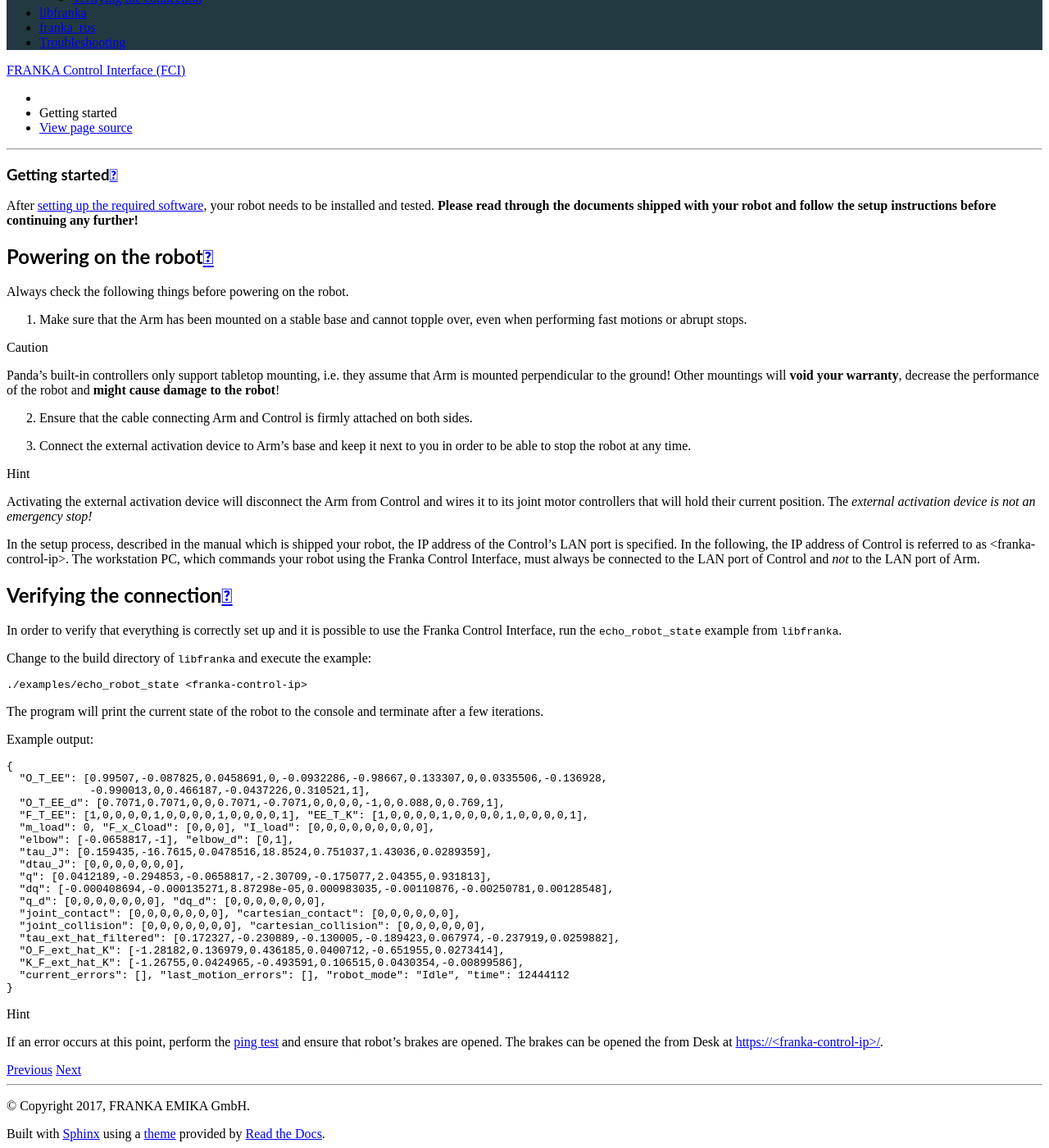
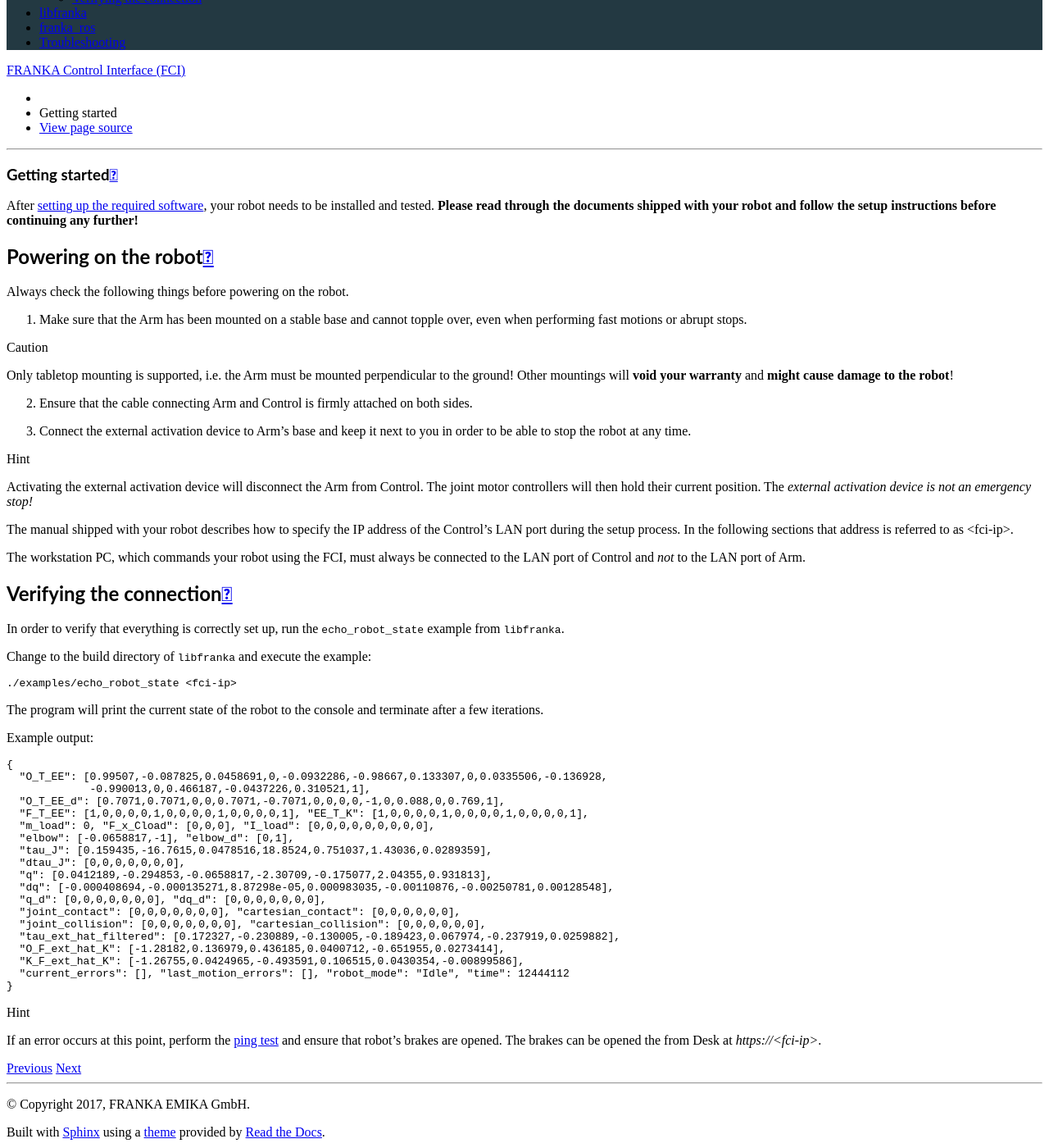
Before and after one commit to frankaemika/docs, a Sphinx documentation site: the page built from source/tutorial.rst, in a window 1280 px wide and 1400 px high, scrolled down 213 px. Shown: the whole window at 82% size. Built offline with Sphinx 7.4.7 and the Read the Docs theme 2.0.0, drawn with Linux system fonts in a browser that asks for light colours.

Commit message:
updates to tutorial.rst

```diff
--- a/source/tutorial.rst
+++ b/source/tutorial.rst
@@ -15,38 +15,38 @@
    when performing fast motions or abrupt stops.
 
 .. caution::
-   Panda's built-in controllers only support tabletop mounting, i.e. they assume that Arm is
-   mounted perpendicular to the ground! Other mountings will **void your warranty**, decrease the
-   performance of the robot and **might cause damage to the robot**!
+   Only tabletop mounting is supported, i.e. the Arm must be mounted perpendicular to the
+   ground! Other mountings will **void your warranty** and **might cause damage
+   to the robot**!
 
 2. Ensure that the cable connecting Arm and Control is firmly attached on both sides.
 3. Connect the external activation device to Arm's base and keep it next to you in order to be
    able to stop the robot at any time.
 
 .. hint::
-   Activating the external activation device will disconnect the Arm from Control and
-   wires it to its joint motor controllers that will hold their current position.
+   Activating the external activation device will disconnect the Arm from Control.
+   The joint motor controllers will then hold their current position.
    The *external activation device is not an emergency stop!*
 
+The manual shipped with your robot describes how to specify the IP address of the Control's
+LAN port during the setup process. In the following sections that address is referred to
+as <fci-ip>.
 
-In the setup process, described in the manual which is shipped your robot, the IP address of
-the Control's LAN port is specified. In the following, the IP address of Control is
-referred to as <franka-control-ip>.
-The workstation PC, which commands your robot using the Franka Control Interface,
+The workstation PC, which commands your robot using the FCI,
 must always be connected to the LAN port of Control and `not` to the LAN port of Arm.
 
 
 Verifying the connection
 ------------------------
 
-In order to verify that everything is correctly set up and it is possible to use the Franka Control
-Interface, run the ``echo_robot_state`` example from ``libfranka``.
+In order to verify that everything is correctly set up, run the ``echo_robot_state``
+example from ``libfranka``.
 
 Change to the build directory of ``libfranka`` and execute the example:
 
 .. code-block:: shell
 
-    ./examples/echo_robot_state <franka-control-ip>
+    ./examples/echo_robot_state <fci-ip>
 
 The program will print the current state of the robot to the console and terminate after a few
 iterations.
@@ -80,5 +80,4 @@
 
     If an error occurs at this point, perform the
     :ref:`ping test <troubleshooting_robot_not_reachable>` and ensure that robot's brakes are
-    opened. The brakes can be opened the from Desk at
-    `https://\<franka-control-ip\>/ <https://\<franka-control-ip\>/>`_.
+    opened. The brakes can be opened the from Desk at `https://\<fci-ip\>`.
```
